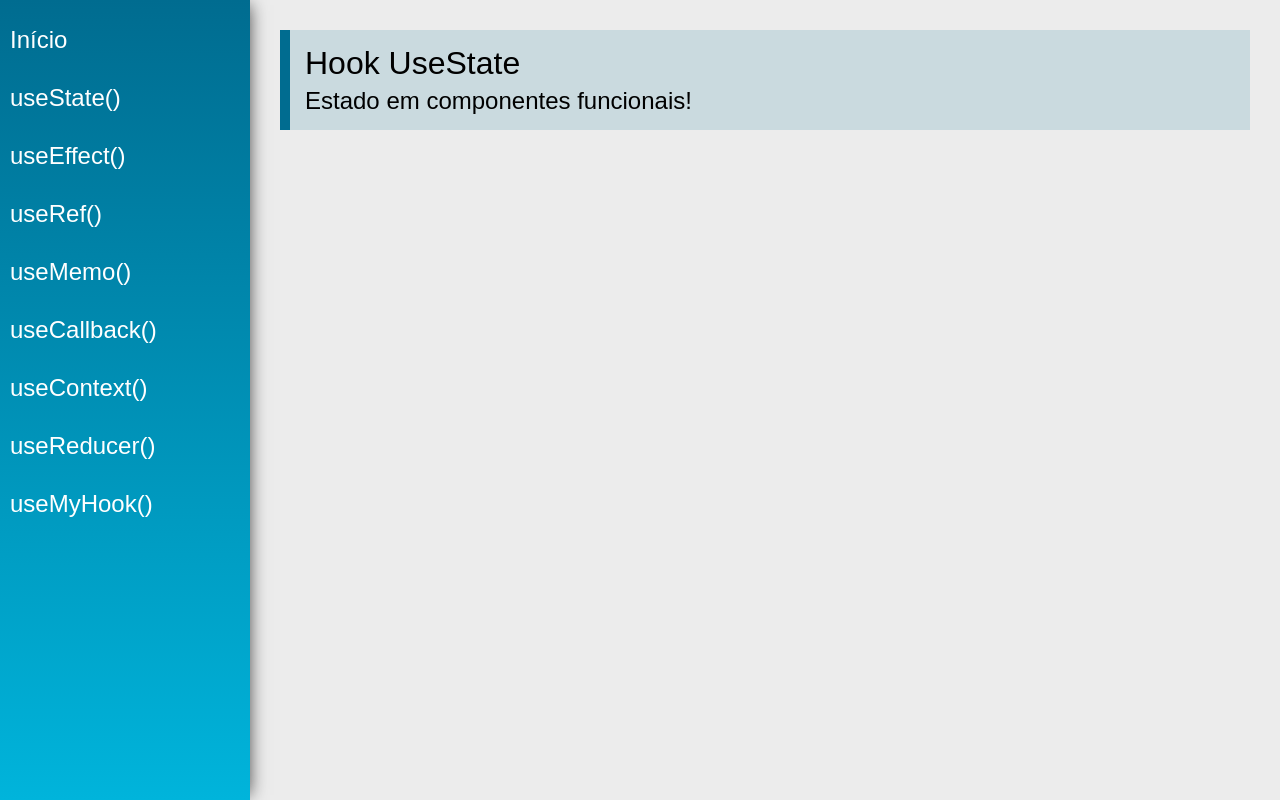
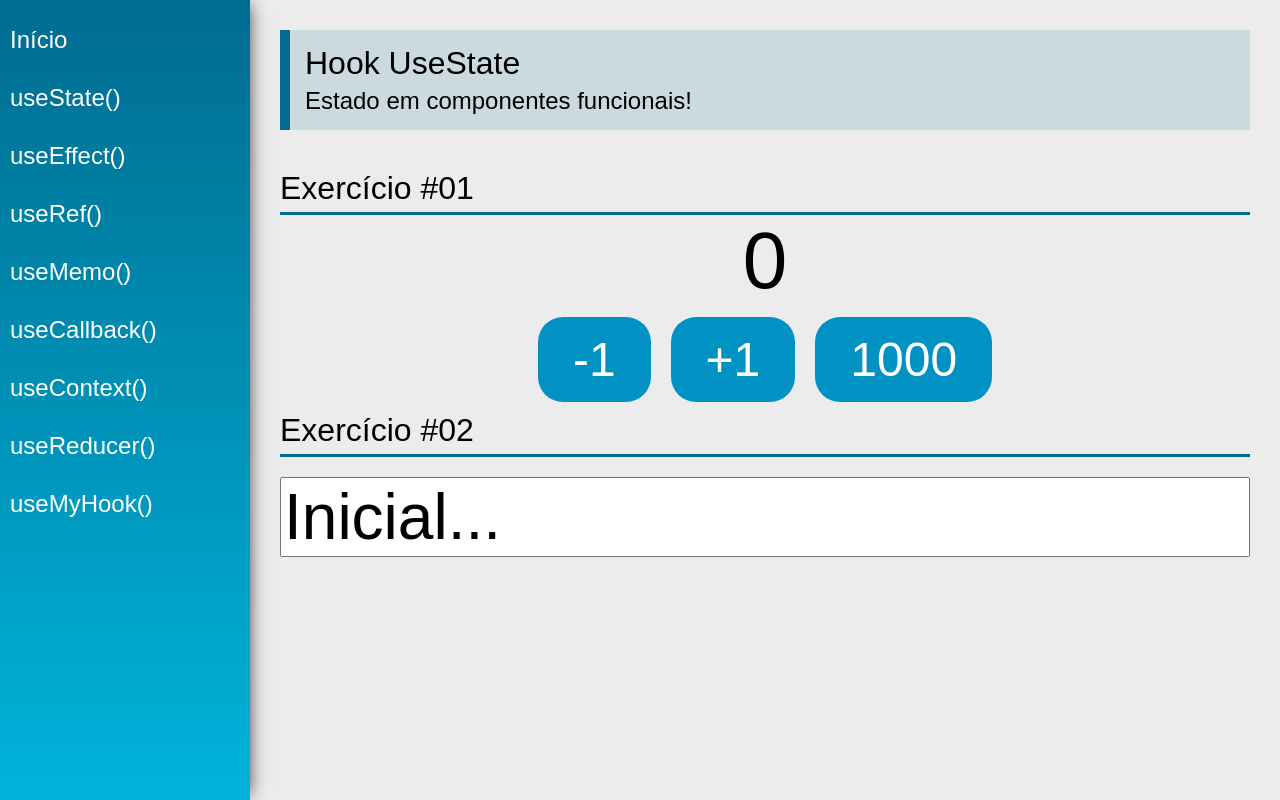
Before and after one commit to DevDaniloFerrari/hooks, a React (Create React App) app: page /useState in a window 1280 px wide. Built offline with nearby package versions, Linux system fonts and the light colour scheme.

Commit message:
implementando useState

```diff
--- a/src/views/examples/UseState.jsx
+++ b/src/views/examples/UseState.jsx
@@ -1,13 +1,31 @@
-import React from 'react'
+import React, { useState } from 'react'
 import PageTitle from '../../components/layout/PageTitle'
+import SectionTitle from '../../components/layout/SectionTitle'
 
 const UseState = (props) => {
+
+    const [count, setCount] = useState(0)
+    const [name, setName] = useState("Inicial...")
+
     return (
         <div className="UseState">
             <PageTitle
                 title="Hook UseState"
                 subtitle="Estado em componentes funcionais!"
             />
+
+            <SectionTitle title="Exercício #01"></SectionTitle>
+            <div className="center">
+                <span className="text">{count}</span>
+                <div>
+                    <button className="btn" onClick={() => setCount(count - 1)}>-1</button>
+                    <button className="btn" onClick={() => setCount(count + 1)}>+1</button>
+                    <button className="btn" onClick={() => setCount(current => current + 1000)}>1000</button>
+                </div>
+            </div>
+
+            <SectionTitle title="Exercício #02"></SectionTitle>
+            <input type="text" className="input" value={name} onChange={(e) => setName(e.target.value)} />
         </div>
     )
 }
```
